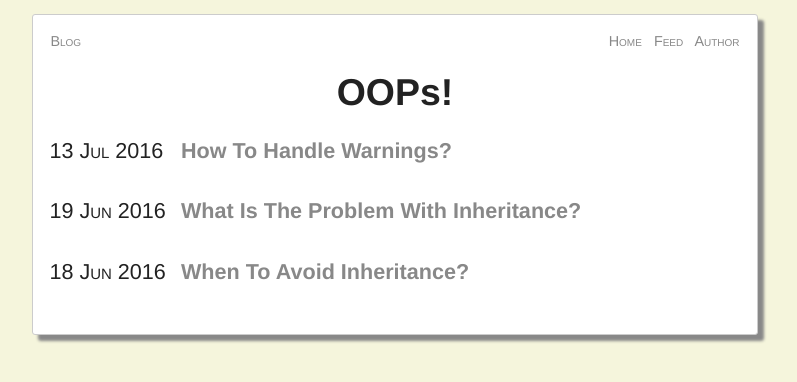
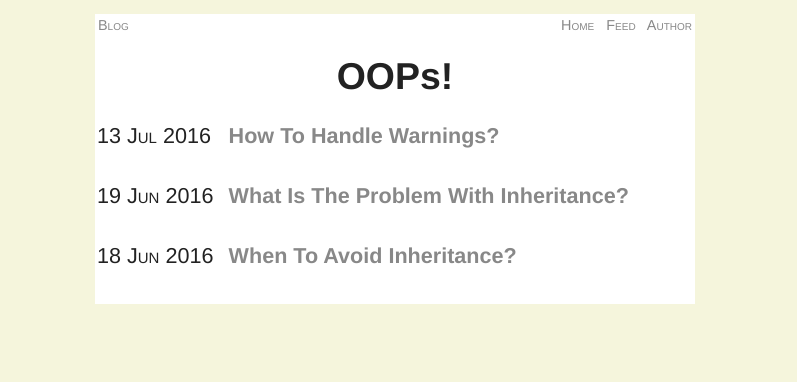
Before and after one commit to woj-tek/petozoltan.github.io, a Jekyll site: the page built from index.html, in a window 1280 px wide. Shown: the top 382 px of the page, without its empty margins (245-1042 px from the left). Built offline with Jekyll 4.4.1, drawn with Linux system fonts in a browser that asks for light colours.

Commit message:
Adjusted width

```diff
--- a/css/main.css
+++ b/css/main.css
@@ -7,15 +7,16 @@ body {
 }
 .default_content {
     margin: 1em auto;
-    width: 55%;
+    width: 100%;
+	max-width: 600px;
 
-	border-radius: 3px 3px 3px 3px;
-	border-width: 1px;
-	border-style: solid;
-	border-color: #cccccc;
-	box-shadow: 6px 6px 3px #888888;
-	padding: 1em 1em 1em 1em;
+	-border-radius: 3px 3px 3px 3px;
+	-border-width: 1px;
+	-border-style: solid;
+	-border-color: #cccccc;
+	-box-shadow: 6px 6px 3px #888888;
 
+	padding: 0;
 	background: white;
 
     font-family:'Helvetica', 'Arial', 'Sans-Serif';
```
